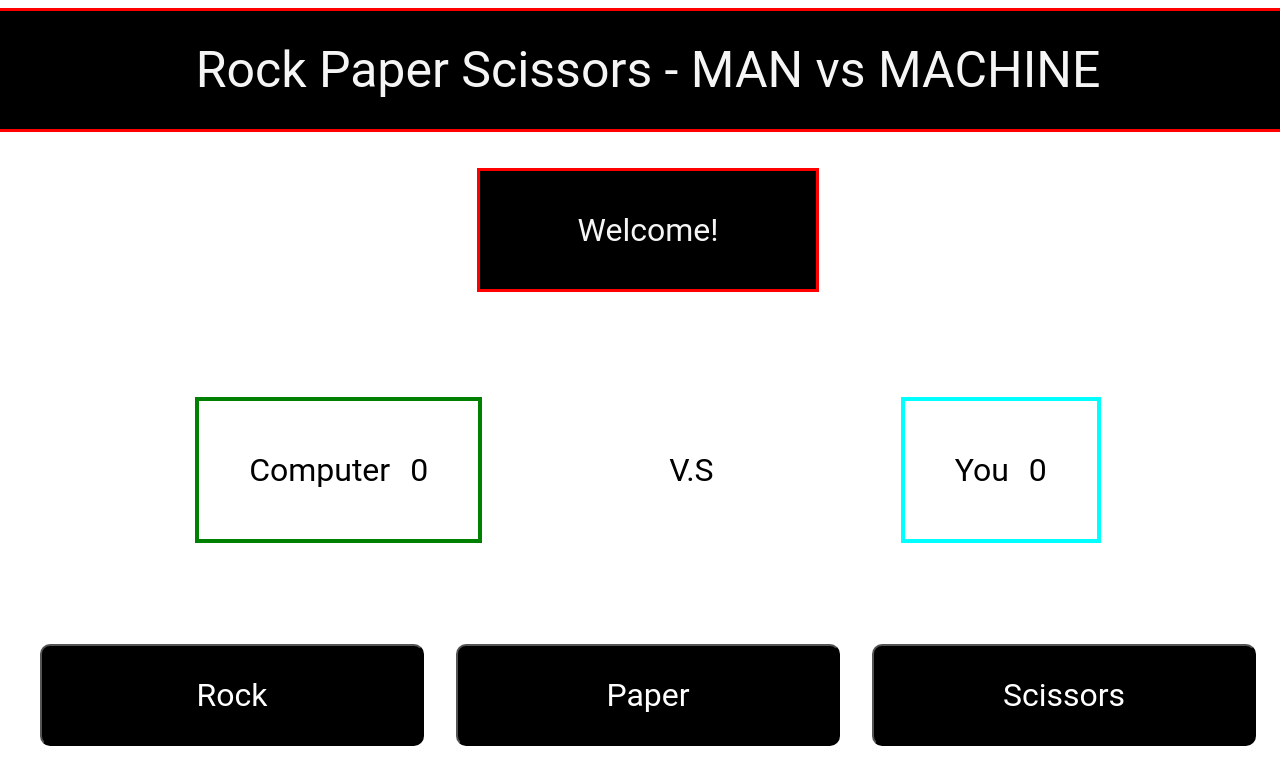
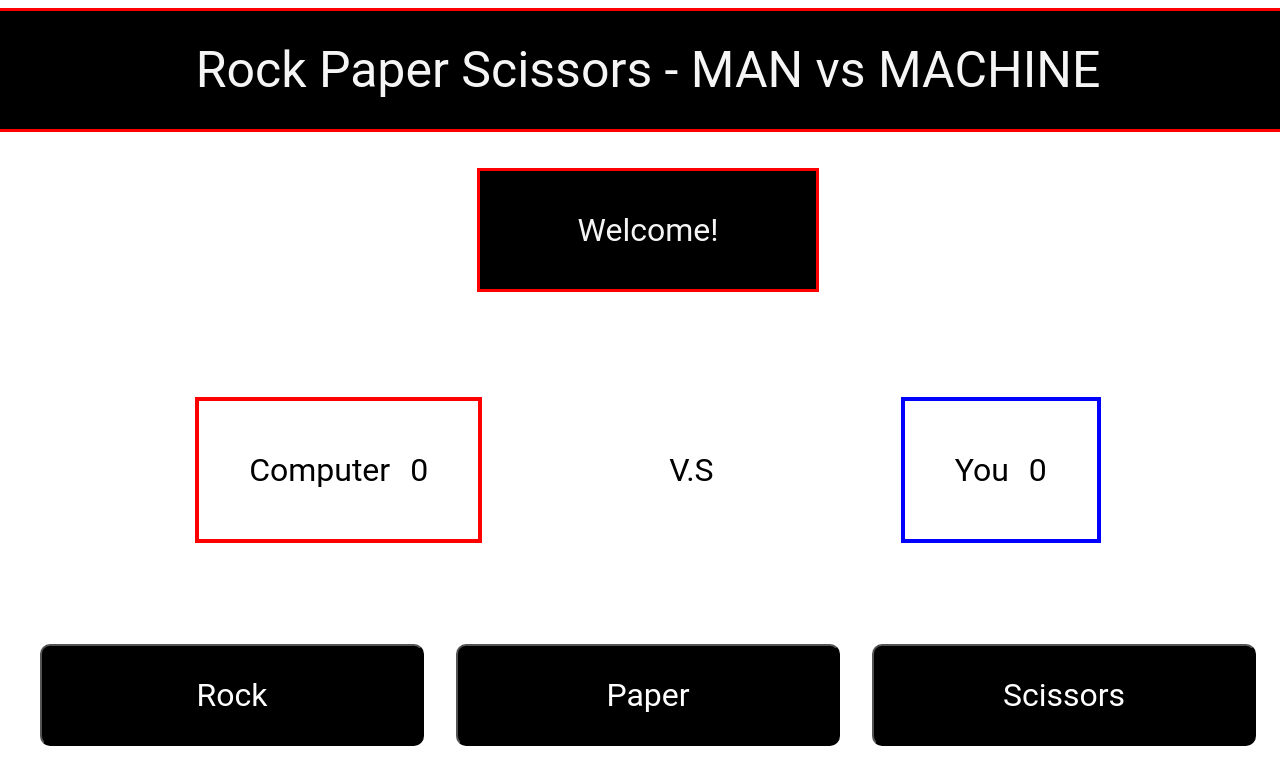
Before and after one commit to nico-policzer/rock-paper-scissors, a plain HTML site: page index.html in a window 1280 px wide. Shown: the top 784 px of the page. Drawn offline with Linux system fonts and the light colour scheme.

Commit message:
Change to red and blue score borders

```diff
--- a/style.css
+++ b/style.css
@@ -38,11 +38,11 @@ body > div {
     padding: 50px;
 }
 .panel.machine {
-    border: 4px solid cyan;
+    border: 4px solid blue;
 }
 
 .panel.man {
-    border: 4px solid green;
+    border: 4px solid red;
 }
 
 
```
